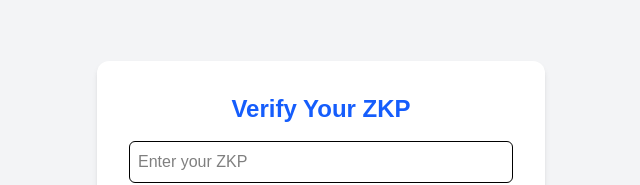
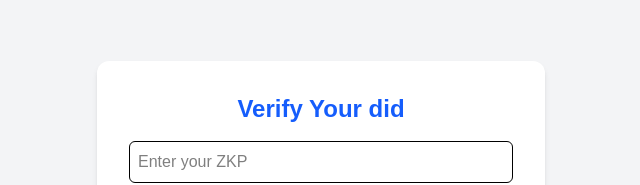
Before and after one commit to Gokul-sami/suivote, a Next.js app: page /verify in a window 1280 px wide. Shown: the part 244-429 px from the top of the page, without its empty margins (319-959 px from the left). Built offline with nearby package versions, Linux system fonts and the light colour scheme.

Commit message:
redirect

```diff
--- a/src/app/verify/page.tsx
+++ b/src/app/verify/page.tsx
@@ -12,12 +12,12 @@ export default function VerifyPage() {
     const storedZkp = localStorage.getItem("did");
 
     if (!storedZkp) {
-      setError("No ZKP found. Please register first.");
+      setError("No did found. Please register first.");
       return;
     }
 
     if (inputZkp.trim().toUpperCase() !== storedZkp.toUpperCase()) {
-      setError("Invalid ZKP. Please try again.");
+      setError("Invalid DID. Please try again.");
       return;
     }
 
@@ -28,7 +28,7 @@ export default function VerifyPage() {
   return (
     <main className="flex items-center justify-center min-h-screen bg-gray-100">
       <div className="bg-white p-8 rounded-xl shadow-md w-full max-w-md text-center">
-        <h1 className="text-2xl font-bold text-blue-600 mb-4">Verify Your ZKP</h1>
+        <h1 className="text-2xl font-bold text-blue-600 mb-4">Verify Your did</h1>
 
         <input
           type="text"
```
Also changed, not shown: src/app/vote/page.tsx (line endings or trailing spaces).
